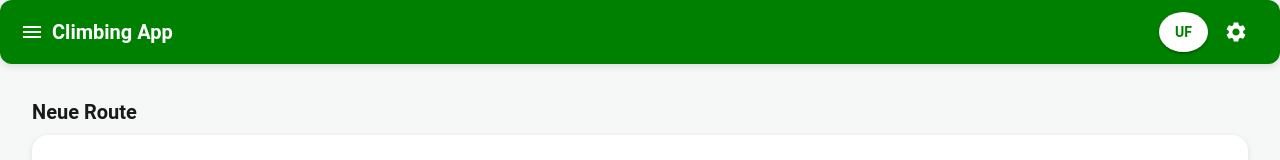
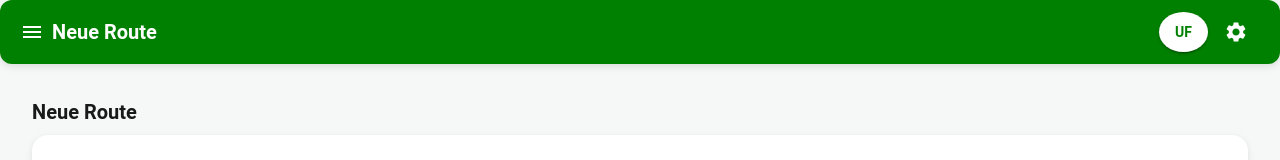
Before and after one commit to JonasFlachmann/ClimbingTurnamentAppPublic, a Next.js app: page /boulder-add in a window 1280 px wide. Shown: the top 160 px of the page. Built offline with nearby package versions, Linux system fonts and the light colour scheme.

Commit message:
Update Layout.tsx

```diff
--- a/components/Layout.tsx
+++ b/components/Layout.tsx
@@ -18,13 +18,16 @@ import {
 import MenuIcon from "@mui/icons-material/Menu";
 import SettingsIcon from "@mui/icons-material/Settings";
 import HomeIcon from "@mui/icons-material/Home";
-import AddCircleIcon from "@mui/icons-material/AddCircle";
 import EventIcon from "@mui/icons-material/Event";
-import InfoIcon from "@mui/icons-material/Info";
 import MapIcon from "@mui/icons-material/Map";
 import Link from "next/link";
 
-export default function Layout({ children }: { children: React.ReactNode }) {
+interface LayoutProps {
+  children: React.ReactNode;
+  title?: string;
+}
+
+export default function Layout({ children, title }: LayoutProps) {
   const [drawerOpen, setDrawerOpen] = useState(false);
   const [value, setValue] = useState(0);
 
@@ -49,7 +52,7 @@ export default function Layout({ children }: { children: React.ReactNode }) {
 
           {/* Titel */}
           <Typography variant="h6" sx={{ flexGrow: 1 }}>
-            Climbing App
+            {title || "Climbing App"}
           </Typography>
 
           {/* Neuer UF-Button */}
```
